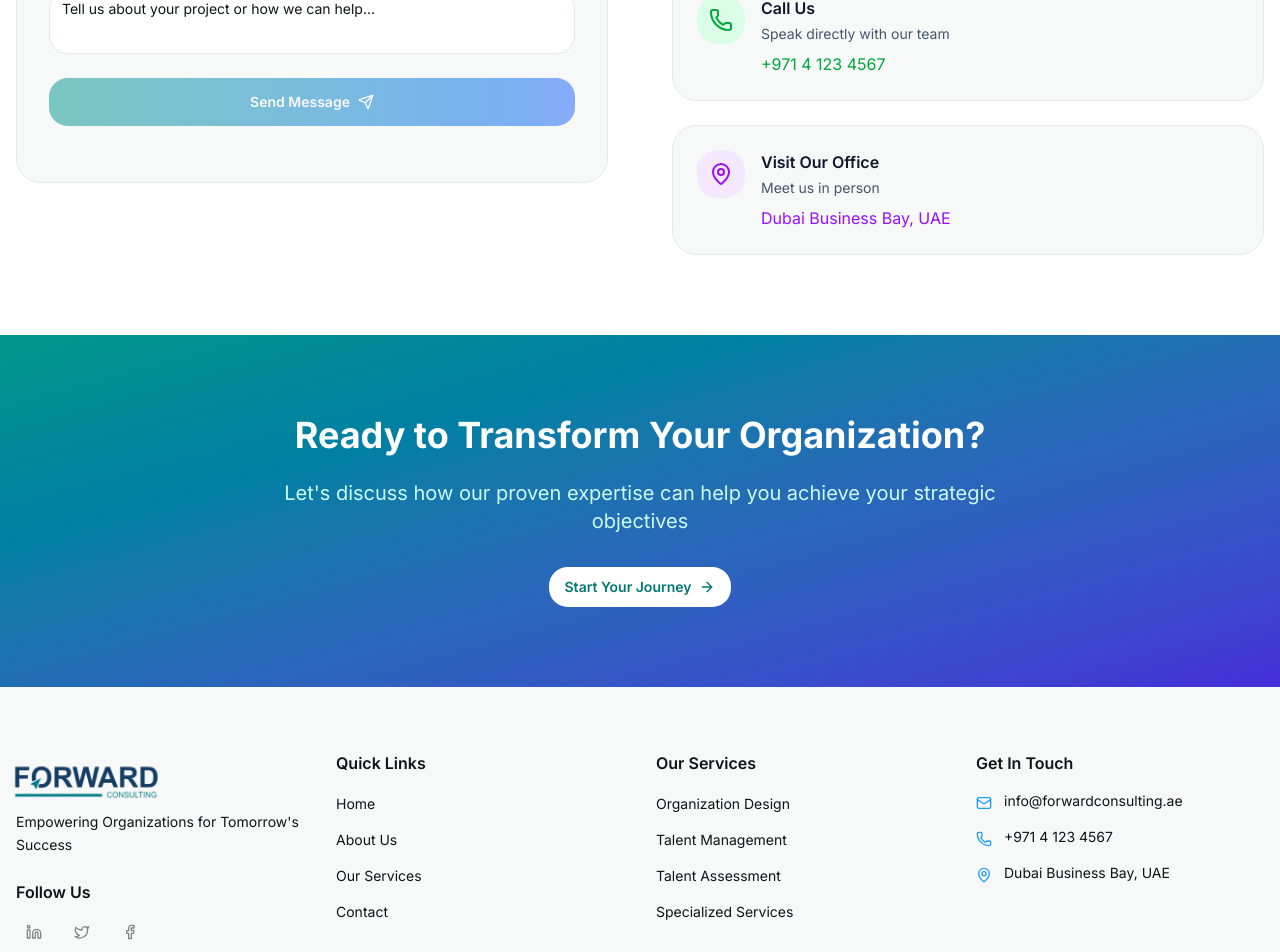
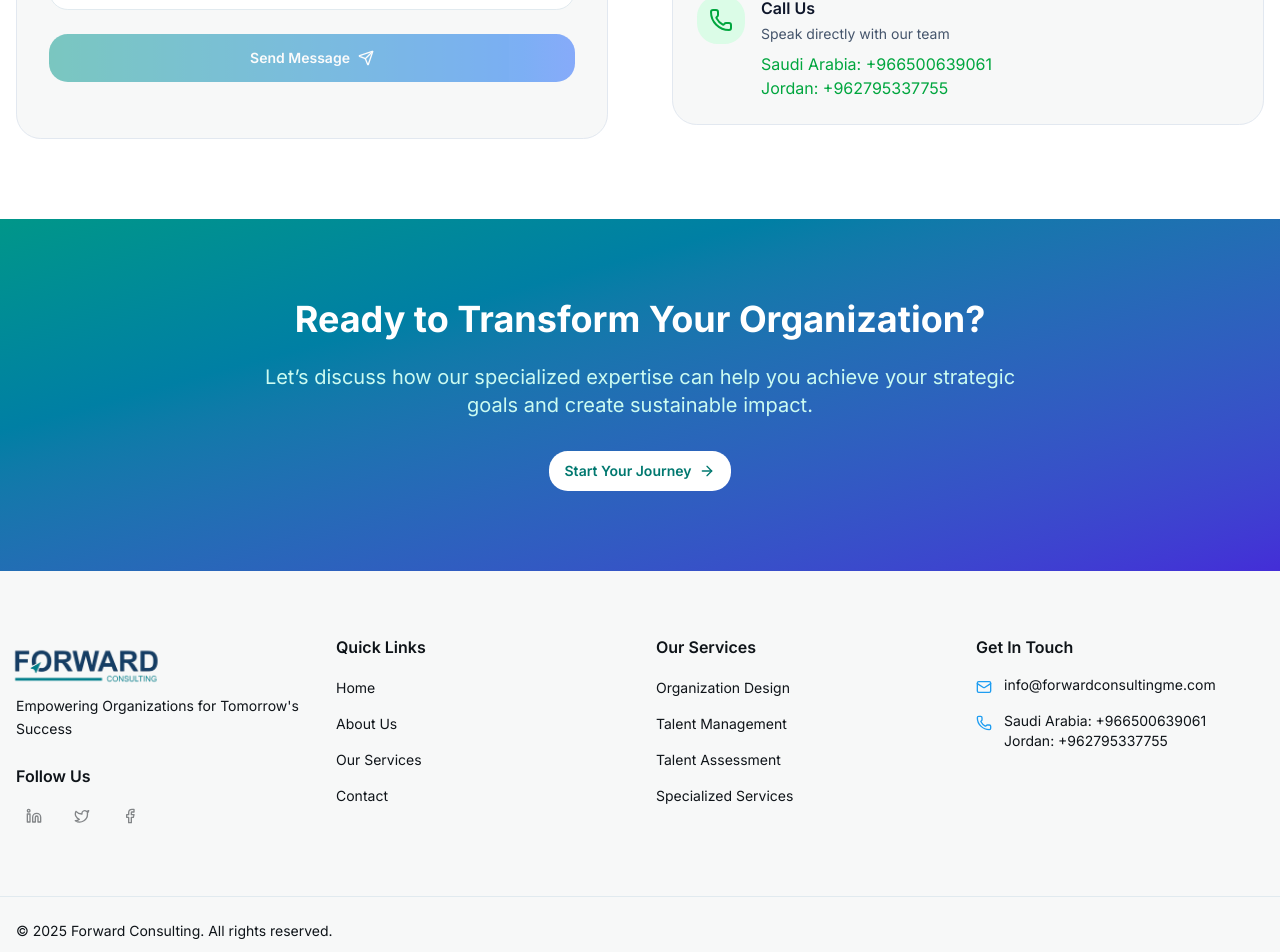
Before and after one commit to lulzshadowwalker/forward-consulting, a Next.js app: page /en/contact in a window 1280 px wide. Shown: the part 1040-1992 px from the top of the page. Built offline with nearby package versions, Linux system fonts and the light colour scheme.

Commit message:
fix: update Arabic and English contact information and improve text clarity
Signed-off-by: lulzshadowwalker <lulzshadowwalker@gmail.com>

```diff
--- a/messages/ar.json
+++ b/messages/ar.json
@@ -1,9 +1,9 @@
 {
   "LocaleLayout": {
-    "title": "فورورد كونسلتنج - الموارد البشرية والتطوير التنظيمي"
+    "title": "فوروورد كونسلتنج – استشارات الموارد البشرية والتطوير المؤسسي"
   },
   "Navigation": {
-    "brand": "فورورد كونسلتنج",
+    "brand": "فوروورد كونسلتنج",
     "home": "الرئيسية",
     "about": "من نحن",
     "services": "خدماتنا",
@@ -13,8 +13,8 @@
   },
   "Footer": {
     "brand": {
-      "name": "فورورد كونسلتنج",
-      "tagline": "تمكين المؤسسات لنجاح الغد"
+      "name": "فوروورد كونسلتنج",
+      "tagline": "تمكين المؤسسات نحو نجاح الغد"
     },
     "quickLinks": {
       "title": "روابط سريعة",
@@ -32,9 +32,8 @@
     },
     "contact": {
       "title": "تواصل معنا",
-      "email": "info@forwardconsulting.ae",
-      "phone": "+971 4 123 4567",
-      "address": "خليج الأعمال دبي، الإمارات"
+      "email": "info@forwardconsultingme.com",
+      "phone": "السعودية: +966500639061\nالأردن: +962795337755"
     },
     "social": {
       "title": "تابعنا",
@@ -43,7 +42,7 @@
       "facebook": "فيسبوك"
     },
     "legal": {
-      "copyright": "© 2025 فورورد كونسلتنج. جميع الحقوق محفوظة.",
+      "copyright": "© 2025 فوروورد كونسلتنج. جميع الحقوق محفوظة.",
       "poweredBy": "مدعوم من",
       "bayanata": "بياناتا"
     }
@@ -126,8 +125,8 @@
       }
     },
     "cta": {
-      "title": "مستعد لتحويل مؤسستك؟",
-      "description": "لنناقش كيف يمكن لخبرتنا المثبتة أن تساعدك في تحقيق أهدافك الاستراتيجية",
+      "title": "هل أنت مستعد لتحويل مؤسستك؟",
+      "description": "دعنا نناقش كيف يمكن لخبراتنا المتخصصة أن تدعمك في تحقيق أهدافك الاستراتيجية وبناء أثر مستدام.",
       "button": "ابدأ رحلتك"
     },
     "clients": {
@@ -137,7 +136,7 @@
   },
   "AboutPage": {
     "hero": {
-      "title": "عن فورورد كونسلتنغ",
+      "title": "عن فوروورد كونسلتنغ",
       "subtitle": "شركاء موثوقون في التميز المؤسسي، نقود التحول عبر منطقة الخليج لأكثر من عقدين",
       "badge": "من نحن",
       "infoItems": {
@@ -245,7 +244,7 @@
         "label": "الشراكة"
       },
       "today": {
-        "title": "فورورد كونسلتنغ اليوم",
+        "title": "فوروورد كونسلتنغ اليوم",
         "description": "مستشار موثوق لأكثر من 100 مؤسسة، نواصل قيادة الابتكار في استشارات الموارد البشرية والتميز المؤسسي",
         "label": "اليوم"
       }
@@ -277,8 +276,8 @@
   },
   "SharedCTA": {
     "contact": {
-      "title": "مستعد لتحويل مؤسستك؟",
-      "description": "لنناقش كيف يمكن لخبرتنا المثبتة أن تساعدك في تحقيق أهدافك الاستراتيجية",
+      "title": "هل أنت مستعد لتحويل مؤسستك؟",
+      "description": "دعنا نناقش كيف يمكن لخبراتنا المتخصصة أن تدعمك في تحقيق أهدافك الاستراتيجية وبناء أثر مستدام.",
       "button": "ابدأ رحلتك"
     },
     "partner": {
@@ -382,7 +381,7 @@
       }
     },
     "whyChooseUs": {
-      "title": "لماذا تختار فورورد كونسلتنغ",
+      "title": "لماذا تختار فوروورد كونسلتنغ",
       "subtitle": "مزيجنا الفريد من الخبرة والتجربة والتركيز الإقليمي يميزنا",
       "expertise": {
         "title": "الخبرة الإقليمية العميقة",
@@ -404,13 +403,13 @@
   },
   "ContactPage": {
     "hero": {
-      "title": "لنبني نجاحك معاً",
-      "subtitle": "تواصل مع خبرائنا لمناقشة التحديات والفرص التنظيمية الخاصة بك",
+      "title": "نحو نجاحٍ مستدام نبدأه معاً",
+      "subtitle": "تواصل معنا لمناقشة التحديات والفرص التنظيمية الخاصة بك",
       "badge": "تواصل معنا"
     },
     "form": {
       "title": "أرسل لنا رسالة",
-      "subtitle": "سنرد عليك خلال 24 ساعة",
+      "subtitle": "",
       "email": {
         "label": "بريدك الإلكتروني",
         "placeholder": "أدخل عنوان بريدك الإلكتروني"
@@ -430,17 +429,12 @@
       "email": {
         "title": "راسلنا",
         "description": "أرسل لنا بريد إلكتروني في أي وقت",
-        "value": "info@forwardconsulting.ae"
+        "value": "info@forwardconsultingme.com"
       },
       "phone": {
         "title": "اتصل بنا",
         "description": "تحدث مباشرة مع فريقنا",
-        "value": "+971 4 123 4567"
-      },
-      "office": {
-        "title": "زر مكتبنا",
-        "description": "قابلنا شخصياً",
-        "value": "خليج الأعمال دبي، الإمارات"
+        "value": "السعودية: +966500639061\nالأردن: +962795337755"
       }
     },
     "faq": {
@@ -464,7 +458,7 @@
           "answer": "بالطبع. لقد قمنا بتكييف منهجياتنا للعمل بفعالية مع الفرق الموزعة. نستخدم أدوات التعاون الرقمية وورش العمل الافتراضية لتقديم نفس جودة الخدمة بغض النظر عن الموقع."
         },
         {
-          "question": "ما الذي يميز فورورد كونسلتنج؟",
+          "question": "ما الذي يميز فوروورد كونسلتنج؟",
           "answer": "خبرتنا الإقليمية العميقة ونهجنا القائم على الأدلة والتزامنا بالتغيير المستدام يميزنا عن الآخرين. نركز على بناء القدرات الداخلية بدلاً من خلق الاعتماد، مما يضمن النجاح طويل المدى لعملائنا."
         },
         {
--- a/messages/en.json
+++ b/messages/en.json
@@ -32,9 +32,8 @@
     },
     "contact": {
       "title": "Get In Touch",
-      "email": "info@forwardconsulting.ae",
-      "phone": "+971 4 123 4567",
-      "address": "Dubai Business Bay, UAE"
+      "email": "info@forwardconsultingme.com",
+      "phone": "Saudi Arabia: +966500639061\nJordan: +962795337755"
     },
     "social": {
       "title": "Follow Us",
@@ -127,7 +126,7 @@
     },
     "cta": {
       "title": "Ready to Transform Your Organization?",
-      "description": "Let's discuss how our proven expertise can help you achieve your strategic objectives",
+      "description": "Let’s discuss how our specialized expertise can help you achieve your strategic goals and create sustainable impact.",
       "button": "Start Your Journey"
     },
     "clients": {
@@ -278,7 +277,7 @@
   "SharedCTA": {
     "contact": {
       "title": "Ready to Transform Your Organization?",
-      "description": "Let's discuss how our proven expertise can help you achieve your strategic objectives",
+      "description": "Let’s discuss how our specialized expertise can help you achieve your strategic goals and create sustainable impact.",
       "button": "Start Your Journey"
     },
     "partner": {
@@ -404,13 +403,13 @@
   },
   "ContactPage": {
     "hero": {
-      "title": "Let's Build Your Success Together",
-      "subtitle": "Get in touch with our expert consultants to discuss your organizational challenges and opportunities",
+      "title": "Together, we set the path for lasting success",
+      "subtitle": "Get in touch with us to discuss your organizational challenges and opportunities",
       "badge": "Contact Us"
     },
     "form": {
       "title": "Send us a message",
-      "subtitle": "We'll get back to you within 24 hours",
+      "subtitle": "",
       "email": {
         "label": "Your Email",
         "placeholder": "Enter your email address"
@@ -430,17 +429,12 @@
       "email": {
         "title": "Email Us",
         "description": "Send us an email anytime",
-        "value": "info@forwardconsulting.ae"
+        "value": "info@forwardconsultingme.com"
       },
       "phone": {
         "title": "Call Us",
         "description": "Speak directly with our team",
-        "value": "+971 4 123 4567"
-      },
-      "office": {
-        "title": "Visit Our Office",
-        "description": "Meet us in person",
-        "value": "Dubai Business Bay, UAE"
+        "value": "Saudi Arabia: +966500639061\nJordan: +962795337755"
       }
     },
     "faq": {
--- a/src/app/[locale]/contact/page.tsx
+++ b/src/app/[locale]/contact/page.tsx
@@ -70,21 +70,13 @@ export default function ContactPage(props: Props) {
                     ),
                     title: t("contact.phone.title"),
                     description: t("contact.phone.description"),
-                    value: t("contact.phone.value"),
-                    href: `tel:${t("contact.phone.value")}`,
+                    value: (
+                      <div className="whitespace-pre-line">
+                        {t("contact.phone.value")}
+                      </div>
+                    ),
                     color:
                       "bg-green-100 dark:bg-green-900/30 group-hover:bg-green-200 dark:group-hover:bg-green-800/50",
-                  },
-                  {
-                    icon: (
-                      <MapPin className="w-6 h-6 text-purple-600 dark:text-purple-400" />
-                    ),
-                    title: t("contact.office.title"),
-                    description: t("contact.office.description"),
-                    value: t("contact.office.value"),
-                    href: "#",
-                    color:
-                      "bg-purple-100 dark:bg-purple-900/30 group-hover:bg-purple-200 dark:group-hover:bg-purple-800/50",
                   },
                 ]}
               />
--- a/src/components/animations/AnimatedContactInfo.tsx
+++ b/src/components/animations/AnimatedContactInfo.tsx
@@ -9,8 +9,8 @@ interface ContactInfo {
   icon: ReactNode;
   title: string;
   description: string;
-  value: string;
-  href: string;
+  value: ReactNode;
+  href?: string;
   color: string;
 }
 
@@ -104,6 +104,7 @@ export function AnimatedContactInfo({
                       whileHover={{ scale: 1.05 }}
                       transition={{ type: "spring", stiffness: 400 }}
                     >
+                      {contact.href ? (
                         <Link
                           href={contact.href}
                           className={`${
@@ -116,6 +117,19 @@ export function AnimatedContactInfo({
                         >
                           {contact.value}
                         </Link>
+                      ) : (
+                        <div
+                          className={`${
+                            contact.color.includes("blue")
+                              ? "text-blue-600 dark:text-blue-400"
+                              : contact.color.includes("green")
+                                ? "text-green-600 dark:text-green-400"
+                                : "text-purple-600 dark:text-purple-400"
+                          } transition-all duration-200`}
+                        >
+                          {contact.value}
+                        </div>
+                      )}
                     </motion.div>
                   </div>
                 </motion.div>
--- a/src/components/footer/Footer.tsx
+++ b/src/components/footer/Footer.tsx
@@ -154,18 +154,11 @@ export function Footer() {
               </div>
               <div className="flex items-start space-x-3">
                 <Phone className="w-4 h-4 text-primary mt-1 flex-shrink-0" />
-                <Link
-                  href={`tel:${t("contact.phone")}`}
-                  className="text-muted-foreground hover:text-foreground transition-colors text-sm"
+                <span
+                  className="text-muted-foreground text-sm whitespace-pre-line"
                   dir="ltr"
                 >
                   {t("contact.phone")}
-                </Link>
-              </div>
-              <div className="flex items-start space-x-3">
-                <MapPin className="w-4 h-4 text-primary mt-1 flex-shrink-0" />
-                <span className="text-muted-foreground text-sm">
-                  {t("contact.address")}
                 </span>
               </div>
             </div>
```
Lines whose indentation alone changed are shown as unchanged.
